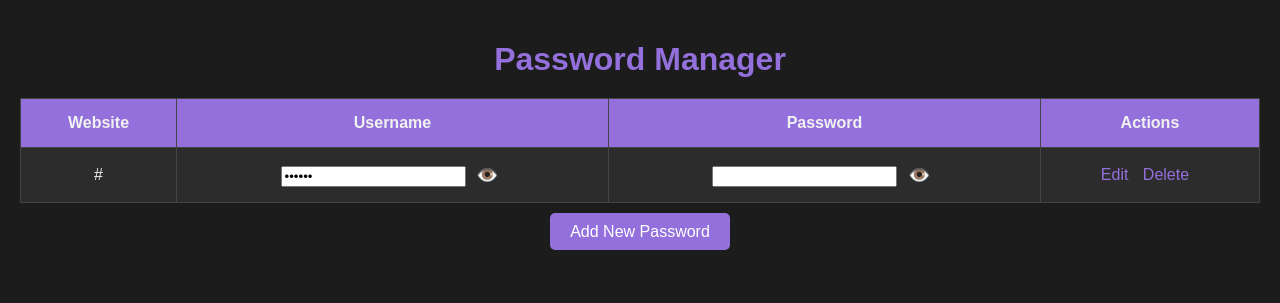
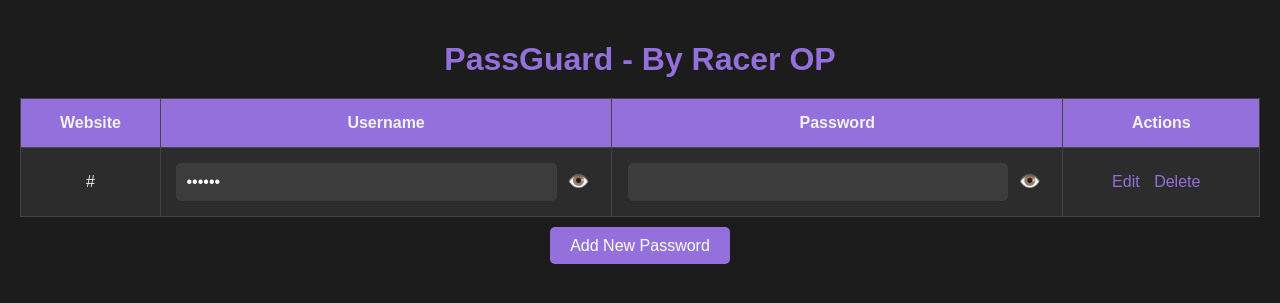
Before and after one commit to instax-dutta/FlaskPasswordManagerApp, a Flask app: template templates/index.html in a window 1280 px wide. Shown: the top 303 px of the page. Run offline with Flask 3, Linux system fonts and the light colour scheme; the template is opened without the code that fills it: most values are stand-ins (such as "Sample title", 1, 10 or a date in 2020).

Commit message:
updated ui

```diff
--- a/templates/add.html
+++ b/templates/add.html
@@ -2,7 +2,7 @@
 <html lang="en">
 <head>
     <meta charset="UTF-8">
-    <title>Add Password</title>
+    <title>Add Password - PassGuard</title>
     <style>
         body {
             font-family: Arial, sans-serif;
@@ -27,12 +27,13 @@
             padding: 20px;
             background-color: #2c2c2c;
             border-radius: 10px;
-            box-shadow: 0 0 10px rgba(0,0,0,0.5);
+            box-shadow: 0 4px 8px 0 rgba(0,0,0,0.2), 0 6px 20px 0 rgba(0,0,0,0.19);
             animation: fadeInUp 1s;
         }
         label {
             display: block;
             margin: 10px 0 5px;
+            color: #f1f1f1;
         }
         input[type="text"], input[type="password"] {
             width: 100%;
@@ -42,6 +43,7 @@
             border-radius: 5px;
             background-color: #3c3c3c;
             color: #fff;
+            font-size: 16px;
         }
         input[type="submit"] {
             background-color: #9370DB;
--- a/templates/edit.html
+++ b/templates/edit.html
@@ -2,7 +2,7 @@
 <html lang="en">
 <head>
     <meta charset="UTF-8">
-    <title>Edit Password</title>
+    <title>Edit Password - PassGuard</title>
     <style>
         body {
             font-family: Arial, sans-serif;
@@ -27,12 +27,13 @@
             padding: 20px;
             background-color: #2c2c2c;
             border-radius: 10px;
-            box-shadow: 0 0 10px rgba(0,0,0,0.5);
+            box-shadow: 0 4px 8px 0 rgba(0,0,0,0.2), 0 6px 20px 0 rgba(0,0,0,0.19);
             animation: fadeInUp 1s;
         }
         label {
             display: block;
             margin: 10px 0 5px;
+            color: #f1f1f1;
         }
         input[type="text"], input[type="password"] {
             width: 100%;
@@ -42,6 +43,7 @@
             border-radius: 5px;
             background-color: #3c3c3c;
             color: #fff;
+            font-size: 16px;
         }
         input[type="submit"] {
             background-color: #9370DB;
--- a/templates/index.html
+++ b/templates/index.html
@@ -2,7 +2,7 @@
 <html lang="en">
 <head>
     <meta charset="UTF-8">
-    <title>Password Manager</title>
+    <title>PassGuard - By Racer OP</title>
     <style>
         body {
             font-family: Arial, sans-serif;
@@ -95,6 +95,7 @@
             width: 80%;
             max-width: 400px;
             border-radius: 10px;
+            box-shadow: 0 4px 8px 0 rgba(0,0,0,0.2), 0 6px 20px 0 rgba(0,0,0,0.19);
         }
         .close {
             color: #aaaaaa;
@@ -119,6 +120,8 @@
             border: 1px solid #444;
             background-color: #3c3c3c;
             color: #fff;
+            font-size: 16px;
+            box-sizing: border-box;
         }
         .modal input[type="submit"] {
             background-color: #9370DB;
@@ -128,9 +131,35 @@
             border-radius: 5px;
             cursor: pointer;
             transition: background-color 0.3s ease;
+            width: 100%;
+            box-sizing: border-box;
         }
         .modal input[type="submit"]:hover {
             background-color: #6A5ACD;
+        }
+        input[type="password"] {
+            border: none;
+            background-color: #3c3c3c;
+            color: #fff;
+            font-size: 16px;
+            border-radius: 5px;
+            padding: 10px;
+            width: calc(100% - 40px);
+            box-sizing: border-box;
+        }
+        @keyframes fadeIn {
+            from { opacity: 0; }
+            to { opacity: 1; }
+        }
+        @keyframes fadeInDown {
+            from {
+                opacity: 0;
+                transform: translateY(-20px);
+            }
+            to {
+                opacity: 1;
+                transform: translateY(0);
+            }
         }
     </style>
     <script>
@@ -174,7 +203,7 @@
     </script>
 </head>
 <body>
-    <h1>Password Manager</h1>
+    <h1>PassGuard - By Racer OP</h1>
     <table>
         <tr>
             <th>Website</th>
```
Also changed, not shown: app.py (line endings or trailing spaces).
